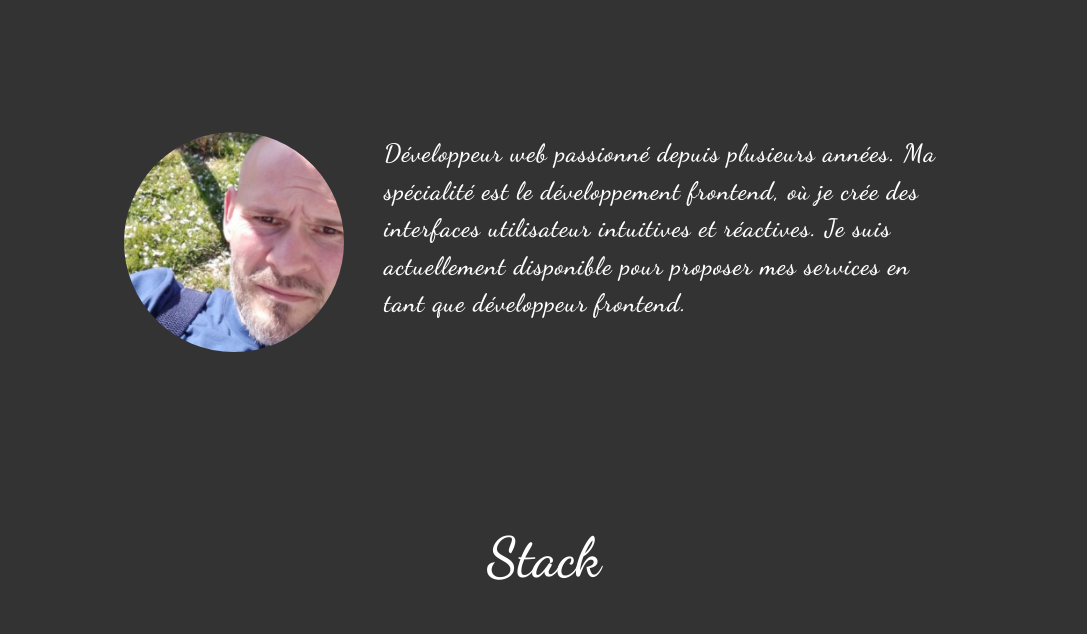
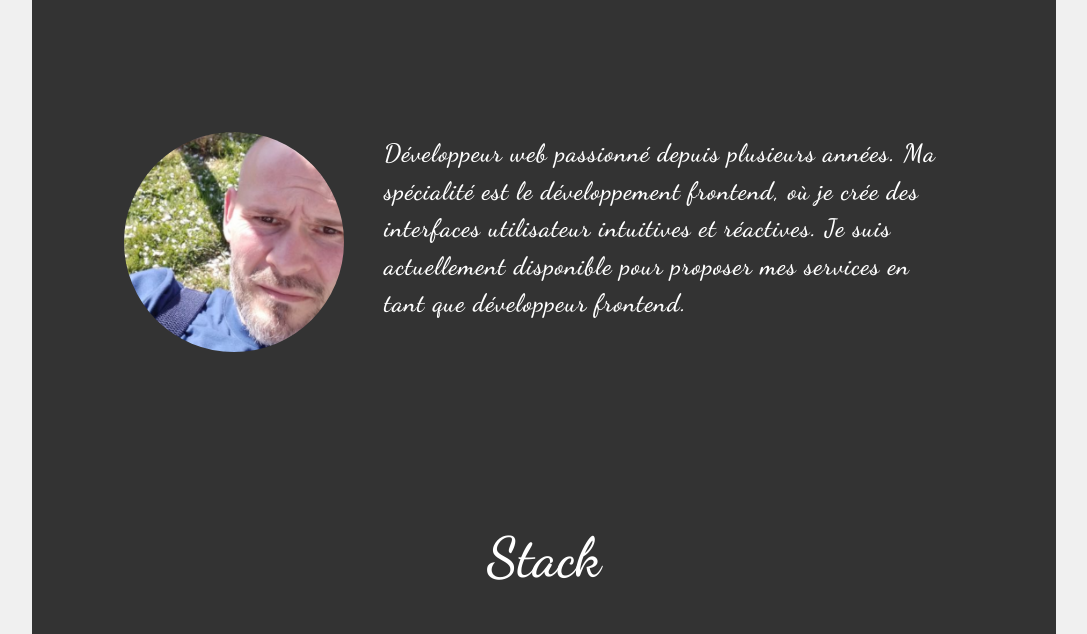
Before and after one commit to dagarbolino/porteFolio, a plain HTML site: page index.html in a window 1280 px wide. Shown: the part 341-975 px from the top of the page, without its empty margins (96-1183 px from the left). Drawn offline with Linux system fonts and the light colour scheme.

Commit message:
Ajouter une largeur maximale et centrer le contenu

```diff
--- a/style.css
+++ b/style.css
@@ -21,8 +21,12 @@ body {
   margin: 0;
   padding: 0;
   min-width: 320px;
+  max-width: 1024px;
   width: 100%;
   height: 100%;
+  margin: 0 auto;
+  padding: 0;
+
   background-color: #f0f0f0;
   display: flex;
   flex-direction: column;
@@ -30,7 +34,6 @@ body {
   justify-content: center;
   font-family: 'Dancing Script';
   font-weight: 300;
-  font-style: 20px;
 }
 
 header {
```
